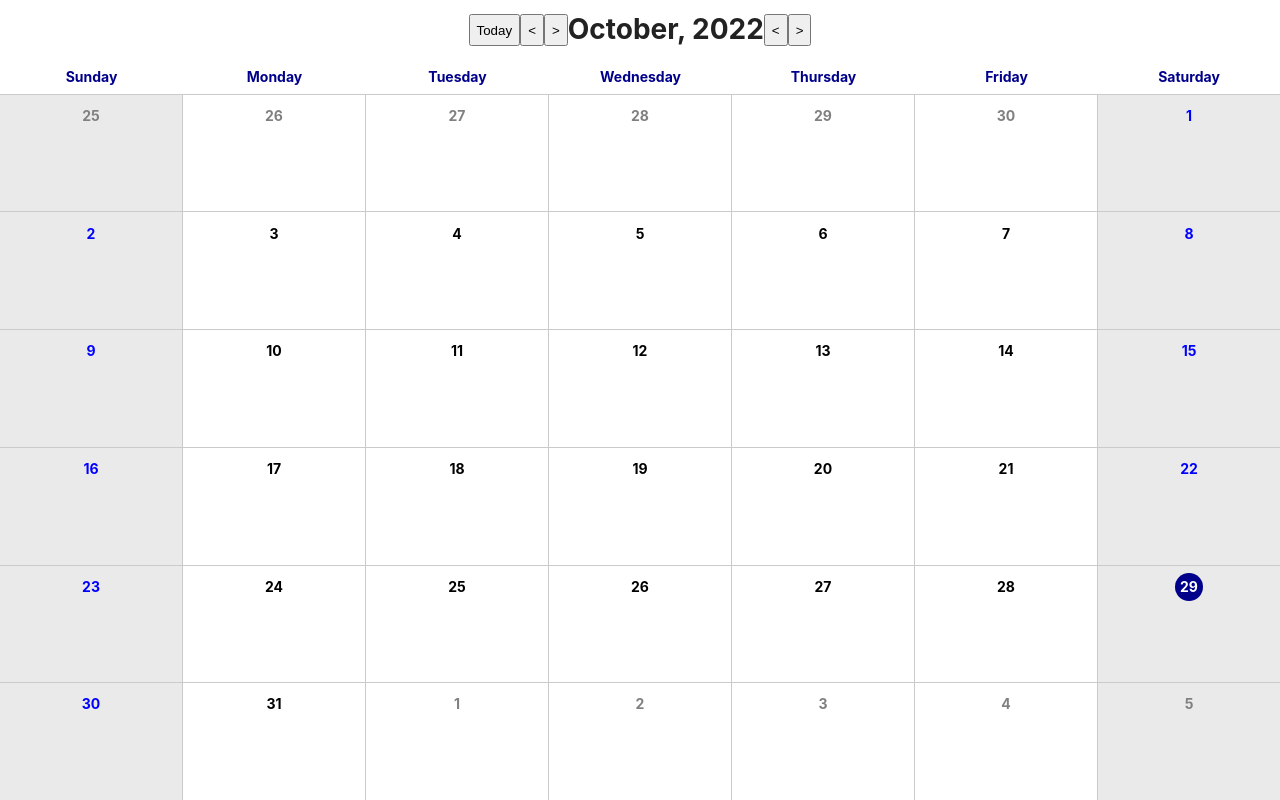
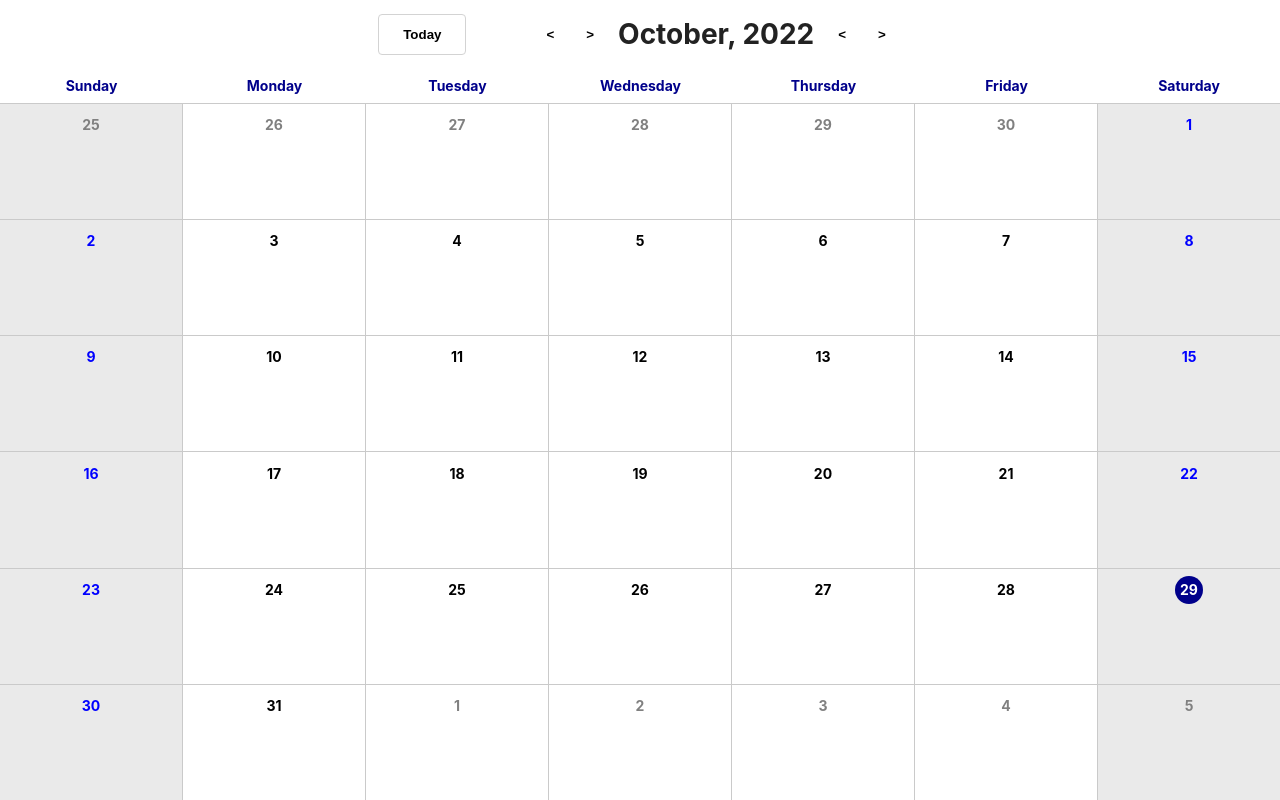
Before and after one commit to andreknob/ReactCalendar, a React (Create React App) app: page /calendar in a window 1280 px wide. Built offline with nearby package versions, Linux system fonts and the light colour scheme.

Commit message:
feat: CalendarHeader styling

```diff
--- a/package.json
+++ b/package.json
@@ -7,6 +7,7 @@
     "@testing-library/jest-dom": "^5.11.4",
     "@testing-library/react": "^11.1.0",
     "@testing-library/user-event": "^12.1.10",
+    "polished": "^4.2.2",
     "react": "^17.0.1",
     "react-dom": "^17.0.1",
     "react-markdown": "^5.0.3",
--- a/src/components/Button/Button.tsx
+++ b/src/components/Button/Button.tsx
@@ -1,9 +1,29 @@
+import React from "react";
+
 import { IButtonProps } from "./interfaces";
+import { Container } from "./styles";
 
-function Button(props: IButtonProps) {
-  const { onClick, children } = props;
-
-  return <button onClick={onClick}>{children}</button>;
-}
+const Button: React.FC<IButtonProps> = ({
+  children,
+  backgroundColor = "white",
+  color = "black",
+  padding = "12px 24px",
+  showBorder = true,
+  borderRadius = "4px",
+  ...props
+}) => {
+  return (
+    <Container
+      backgroundColor={backgroundColor}
+      color={color}
+      padding={padding}
+      showBorder={showBorder}
+      borderRadius={borderRadius}
+      {...props}
+    >
+      {children}
+    </Container>
+  );
+};
 
 export default Button;
--- /dev/null
+++ b/src/components/Button/styles.tsx
@@ -0,0 +1,23 @@
+import { darken } from "polished";
+import styled from "styled-components";
+
+import { IButtonProps } from "./interfaces";
+
+export const Container = styled.button<IButtonProps>`
+  background-color: ${(props) => props.backgroundColor};
+  color: ${(props) => props.color};
+  margin: ${(props) => props.margin};
+  padding: ${(props) => props.padding};
+  font-weight: bold;
+  border-radius: ${(props) => props.borderRadius};
+  border: ${(props) => (props.showBorder ? "1px solid lightgray" : "none")};
+  cursor: pointer;
+  &:disabled {
+    opacity: 0.7;
+    cursor: not-allowed;
+  }
+  &:hover:not(:disabled) {
+    background-color: ${(props) =>
+      darken(0.03, props.backgroundColor as string)};
+  }
+`;
--- a/src/components/CalendarHeader/CalendarHeader.tsx
+++ b/src/components/CalendarHeader/CalendarHeader.tsx
@@ -2,22 +2,23 @@ import { useSelector } from "react-redux";
 
 import { MONTHS } from "../../constants";
 import { selectCalendar } from "../../store/slices/calendarSlice";
-import { Container } from "./styles";
+import Button from "../Button";
+import { Container, RoundedButton } from "./styles";
 
 const CalendarHeader = () => {
   const { selectedMonthDate } = useSelector(selectCalendar);
 
   return (
     <Container>
-      <button>Today</button>
-      <button>{"<"}</button>
-      <button>{">"}</button>
+      <Button color={"black"}>Today</Button>
+      <RoundedButton margin="0 0 0 64px">{"<"}</RoundedButton>
+      <RoundedButton margin="0 8px 0 0">{">"}</RoundedButton>
       <h1>
         {MONTHS[selectedMonthDate.getMonth()]},{" "}
         {selectedMonthDate.getFullYear()}
       </h1>
-      <button>{"<"}</button>
-      <button>{">"}</button>
+      <RoundedButton margin="0 0 0 8px">{"<"}</RoundedButton>
+      <RoundedButton>{">"}</RoundedButton>
     </Container>
   );
 };
--- a/src/components/CalendarHeader/styles.tsx
+++ b/src/components/CalendarHeader/styles.tsx
@@ -1,4 +1,7 @@
 import styled from "styled-components";
+
+import Button from "../Button";
+import { IButtonProps } from "../Button/interfaces";
 
 export const Container = styled.div({
   flex: "0 0 60px",
@@ -6,4 +9,13 @@ export const Container = styled.div({
 
   display: "flex",
   justifyContent: "center",
+  alignItems: "center",
 });
+
+export const RoundedButton = (props: IButtonProps) => {
+  return (
+    <Button {...props} borderRadius="50%" padding="4px 16px" showBorder={false}>
+      {props.children}
+    </Button>
+  );
+};
--- a/src/components/DayCell/DayCell.tsx
+++ b/src/components/DayCell/DayCell.tsx
@@ -4,7 +4,7 @@ import useBackgroundColor from "./hooks/useBackgroundColor";
 import { IDayCellProps } from "./interfaces";
 import { Cell } from "./styles";
 
-function DayCell({ date }: IDayCellProps) {
+const DayCell = ({ date }: IDayCellProps) => {
   // const { selectedMonthDate } = useSelector(selectCalendar);
   const backgroundColor = useBackgroundColor(date);
 
@@ -13,6 +13,6 @@ function DayCell({ date }: IDayCellProps) {
       <Day date={date} />
     </Cell>
   );
-}
+};
 
 export default DayCell;
--- a/src/sass/app.scss
+++ b/src/sass/app.scss
@@ -51,40 +51,4 @@ li {
   $buttonBgLight: #325f8f;
   $buttonBgDark: #003268;
   $buttonTextColor: #e5ebf1;
-
-  button {
-    display: inline-block;
-    margin-right: 0.8rem;
-    margin-bottom: 1.2rem;
-    padding: 0.8rem 1.2rem;
-    overflow: hidden;
-    color: $buttonTextColor;
-    font-weight: 500;
-    font-size: 1rem;
-    line-height: 1.2rem;
-    letter-spacing: 0.0325rem;
-    text-transform: lowercase;
-    text-decoration: none;
-
-    background: $buttonBg;
-    border: none;
-    border-color: none;
-    border-radius: 0.8rem;
-    -webkit-box-shadow: 4px 2px 5px 0px rgba(0, 0, 0, 0.52);
-    box-shadow: 2px 2px 2px 0px rgba(0, 0, 0, 0.52);
-
-    cursor: pointer;
-    transition: all ease-in-out 0.3s;
-    transition-property: background, transform;
-
-    &:active,
-    &:focus,
-    &:hover {
-      outline: none;
-      background: $buttonBgLight;
-    }
-    &:hover {
-      transform: scale(1.1);
-    }
-  }
 }
```
Also changed, not shown: src/components/Button/interfaces.ts (+8 -1 lines), 1 other file (tests, documents, lock files or other folders).
